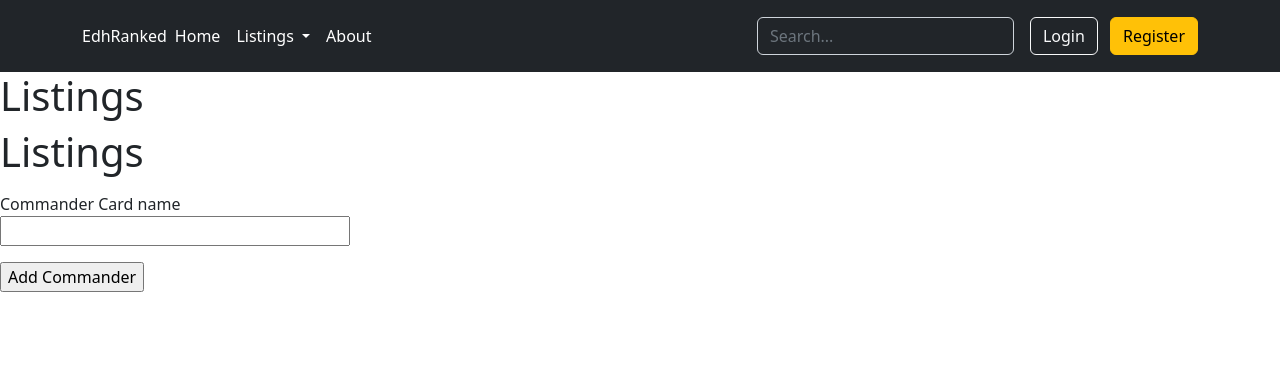
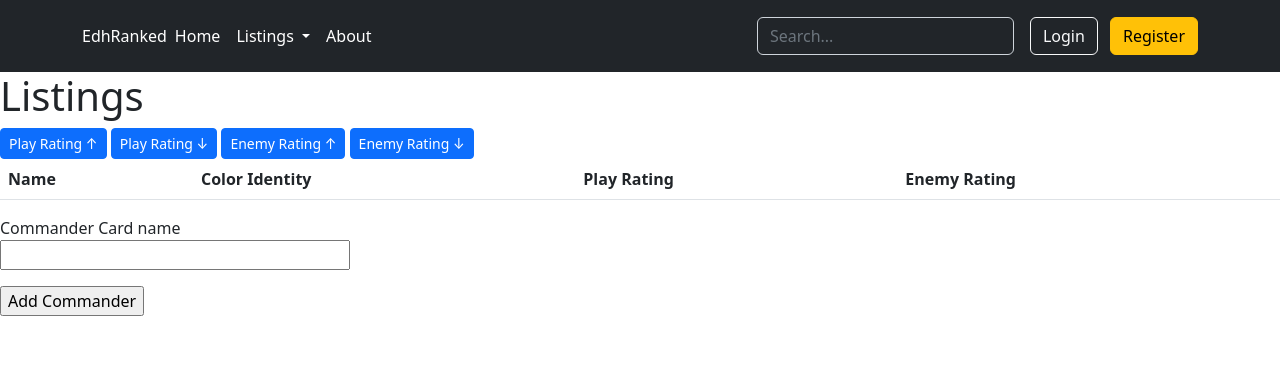
Before and after one commit to Onymbyte/edh-ranked-backend, a Flask app: page /listings in a window 1280 px wide. Shown: the top 372 px of the page. Run offline with Flask 2, Linux system fonts and the light colour scheme; data that the repository does not hold is empty; some libraries are stand-ins or nearby versions.

Commit message:
Added ordered listings and searching by name

```diff
--- a/edh-ranked-backend/models.py
+++ b/edh-ranked-backend/models.py
@@ -20,6 +20,8 @@ class Listing(db.Model):
     id = db.Column(db.Integer, primary_key=True)
     uuid = db.Column(db.String(36), index=True, unique=True)
     name = db.Column(db.String(36), index=True, unique=True)
+    play_stars = db.Column(db.Float, index=True, unique=False, default=0)
+    enemy_stars = db.Column(db.Float, index=True, unique=False, default=0)
     play_review_num = db.Column(db.Integer, index=True, unique=False, default=0)
     enemy_review_num = db.Column(db.Integer, index=True, unique=False, default=0)
     play_star_total = db.Column(db.Integer, index=True, unique=False,default=0)
--- a/edh-ranked-backend/routes.py
+++ b/edh-ranked-backend/routes.py
@@ -97,6 +97,36 @@ def listings():
     if current_user.is_authenticated:
         return render_template("listings.html", listings=listings, form=form, user=current_user)
     return render_template("listings.html", listings=listings, form=form)
+@app.route('/listings/<sortBy>', methods=['GET', 'POST'])
+def listings_sorted(sortBy):
+    sorts = {"playAsc": Listing.play_stars, "playDesc": Listing.play_stars.desc(), "enemyAsc": Listing.enemy_stars, "enemyDesc": Listing.enemy_stars.desc()}
+    if not sortBy in sorts.keys():
+        return redirect(url_for('listings'))
+    listings = Listing.query.order_by(sorts[sortBy]).limit(10).all()
+
+    form = CreateListingForm()
+    if form.validate_on_submit():
+        success = addCommander(form.name.data)
+
+        if success:
+            return redirect(url_for('listing', listing_id=success))
+    if current_user.is_authenticated:
+        return render_template("listings.html", listings=listings, form=form, user=current_user)
+    return render_template("listings.html", listings=listings, form=form)
+@app.route('/listings/search/', methods=['GET', 'POST'])
+def listings_search():
+    name = request.args['name']
+    listings = Listing.query.filter(Listing.name.like(f"%{name.replace(' ', '%')}%")).limit(10).all()
+
+    form = CreateListingForm()
+    if form.validate_on_submit():
+        success = addCommander(form.name.data)
+
+        if success:
+            return redirect(url_for('listing', listing_id=success))
+    if current_user.is_authenticated:
+        return render_template("listings.html", listings=listings, form=form, user=current_user)
+    return render_template("listings.html", listings=listings, form=form)
 
 
 @app.route('/listing/<listing_id>', methods=["GET", "POST"])
@@ -116,6 +146,7 @@ def listing(listing_id):
         prevRating = PlayRating.query.filter(PlayRating.author_id==current_user.id and PlayRating.listing_id==listing.id).first()
         if prevRating:
             listing.play_star_total += int(form2.stars.data) - prevRating.star
+            listing.play_stars = listing.play_star_total/listing.play_review_num
             prevRating.star = int(form2.stars.data)
             prevRating.review = form2.review.data
             prevRating.timestamp = now()
@@ -124,6 +155,8 @@ def listing(listing_id):
             playRating = PlayRating(star=form1.stars.data,review=form1.review.data ,author_id=current_user.id, author_username=current_user.username, listing_id=listing.id)
             listing.play_review_num += 1
             listing.play_star_total += int(form1.stars.data)
+            listing.play_stars = listing.play_star_total/listing.play_review_num
+
             db.session.add(playRating)
             db.session.commit()
         return redirect(url_for('listing', listing_id=listing.id))
@@ -131,6 +164,7 @@ def listing(listing_id):
         prevRating = EnemyRating.query.filter(EnemyRating.author_id==current_user.id and EnemyRating.listing_id==listing.id).first()
         if prevRating:
             listing.enemy_star_total += int(form2.stars.data) - prevRating.star
+            listing.enemy_stars = listing.enemy_star_total/listing.enemy_review_num
             prevRating.star = int(form2.stars.data)
             prevRating.review = form2.review.data
             prevRating.timestamp = now()
@@ -139,6 +173,7 @@ def listing(listing_id):
             enemyRating = EnemyRating(star=form2.stars.data,review=form2.review.data ,author_id=current_user.id, author_username=current_user.username, listing_id=listing.id)
             listing.enemy_review_num += 1
             listing.enemy_star_total += int(form2.stars.data)
+            listing.enemy_stars = listing.enemy_star_total/listing.enemy_review_num
             db.session.add(enemyRating)
             db.session.commit()
         return redirect(url_for('listing', listing_id=listing.id))
--- a/edh-ranked-backend/templates/base.html
+++ b/edh-ranked-backend/templates/base.html
@@ -27,15 +27,15 @@
               </a>
               <ul class="dropdown-menu dropdown-menu-dark">
                 <li><a class="dropdown-item" href="{{url_for('listings')}}">Recent Commanders</a></li>
-                <li><a class="dropdown-item" href="{{url_for('listings')}}">Top Commanders To Play</a></li>
-                <li><a class="dropdown-item" href="{{url_for('listings')}}">Top Commanders To Play Against</a></li>
+                <li><a class="dropdown-item" href="{{url_for('listings_sorted', sortBy='playAsc')}}">Top Commanders To Play</a></li>
+                <li><a class="dropdown-item" href="{{url_for('listings_sorted', sortBy='enemyAsc')}}">Top Commanders To Play Against</a></li>
               </ul>
             </li>
             <li><a href="#" class="nav-link px-2 text-white">About</a></li>
           </ul>
 
-          <form class="col-12 col-lg-auto mb-3 mb-lg-0 me-lg-3" role="search">
-            <input type="search" class="form-control form-control-dark text-bg-dark" placeholder="Search..." aria-label="Search">
+          <form class="col-12 col-lg-auto mb-3 mb-lg-0 me-lg-3" role="search" action="{{url_for('listings_search')}}">
+            <input name="name" type="search" class="form-control form-control-dark text-bg-dark" placeholder="Search..." aria-label="Search">
           </form>
 
           <div class="text-end">
--- a/edh-ranked-backend/templates/listings.html
+++ b/edh-ranked-backend/templates/listings.html
@@ -3,18 +3,45 @@
 {% block content %}
 <div class="listings">
     <h1>Listings</h1>
+    <div class="sortBy">
+        <a class="btn btn-primary btn-sm" href="{{url_for('listings_sorted', sortBy='playAsc')}}" role="button">Play Rating ↑</a>
+        <a class="btn btn-primary btn-sm" href="{{url_for('listings_sorted', sortBy='playDesc')}}" role="button">Play Rating ↓</a>
+        <a class="btn btn-primary btn-sm" href="{{url_for('listings_sorted', sortBy='enemyAsc')}}" role="button">Enemy Rating ↑</a>
+        <a class="btn btn-primary btn-sm" href="{{url_for('listings_sorted', sortBy='enemyDesc')}}" role="button">Enemy Rating ↓</a>
+    </div>
+
+    <table class="table table-striped">
+        <thead>
+            <tr>
+            <th>Name</th>
+            <th>Color Identity</th>
+            <th>Play Rating</th>
+            <th>Enemy Rating</th>
+            </tr>
+        </thead>
+        <tbody>
+            {% for listing in listings %}
+        <tr>
+            <td><a href="{{url_for('listing', listing_id=listing.id)}}">{{listing.name}}</a></td>
+            <td>To Add</td>
+            <td>{{listing.play_stars}}</td>
+            <td>{{listing.enemy_stars}}</td>
+        </tr>
+        {% endfor %}
+        </tbody>
+    </table>
+    <ul>
+        {% for listing in listings %}
+        <li><a href="{{url_for('listing', listing_id=listing.id)}}">{{listing.name}}</a></li>
+        {% endfor %}
+    </ul>
 </div>
-<h1>Listings</h1>
-<ul>
-    {% for listing in listings %}
-    <li><a href="{{url_for('listing', listing_id=listing.id)}}">{{listing.name}}</a></li>
-    {% endfor %}
-</ul>
 
 
 
 
-<div class="addListing">
+
+<div class="form-addListing">
     <form action="" method="post">
         {{ form.hidden_tag() }}
         <p>
```
Also changed, not shown: edh-ranked-backend/templates/listing.html (+2 -10 lines), edh-ranked-backend/templates/login.html (+29 -14 lines), edh-ranked-backend/templates/register.html (+22 -20 lines).
